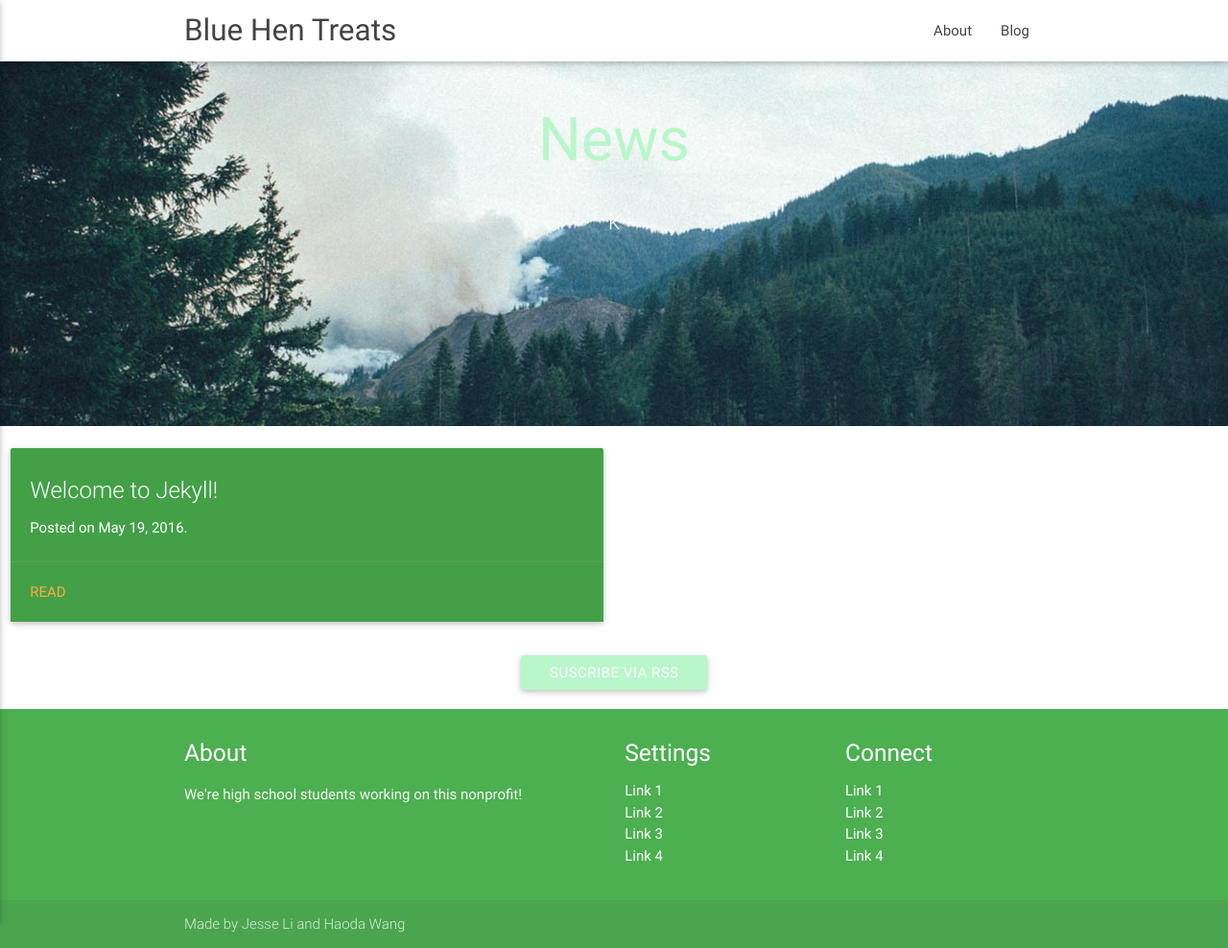
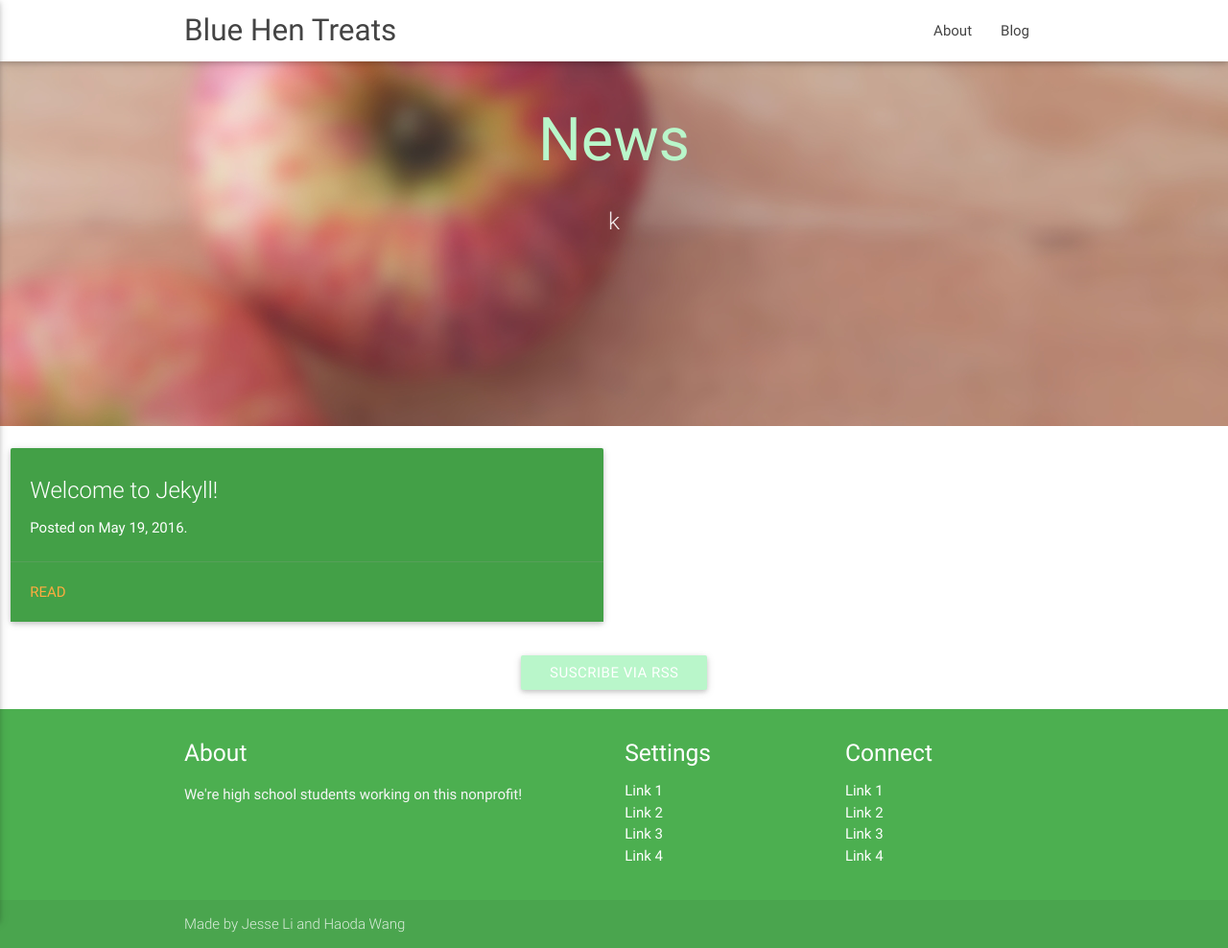
Before and after one commit to veggiedefender/bluehentreats, a Jekyll site: the page built from news.html, in a window 1280 px wide. Shown: the whole page at 96% size. Built offline with Jekyll 4.4.1, drawn with Linux system fonts in a browser that asks for light colours; nearby versions of some CDN libraries.

Commit message:
Background for News

```diff
--- a/news.html
+++ b/news.html
@@ -16,7 +16,7 @@ layout: default
 
       </div>
     </div>
-    <div class="parallax"><img src="img/background3.jpg" alt="OK"></div>
+    <div class="parallax"><img src="img/background1.jpg" alt="OK"></div>
   </div>
 
   <ul class="post-list">
```
